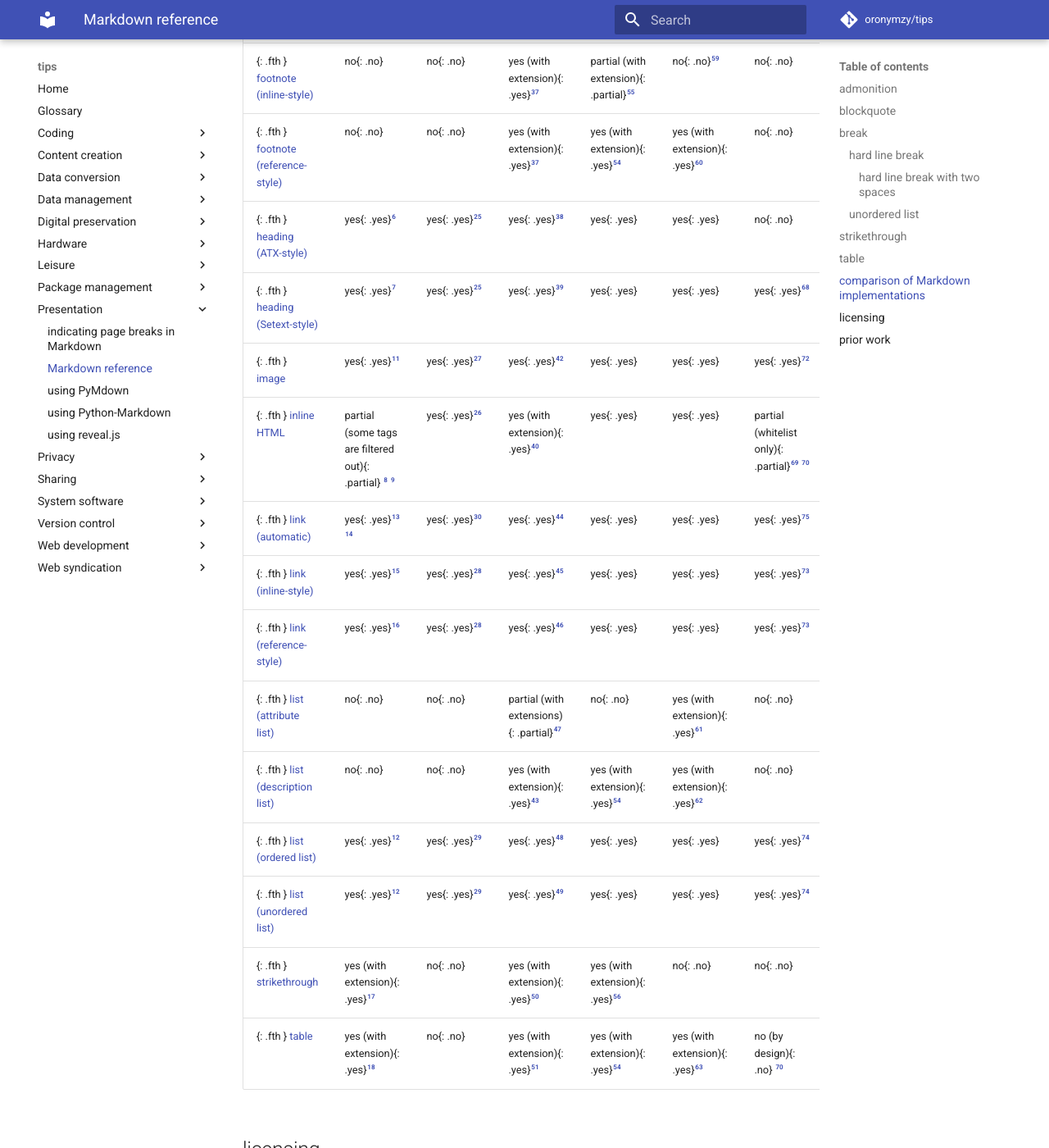
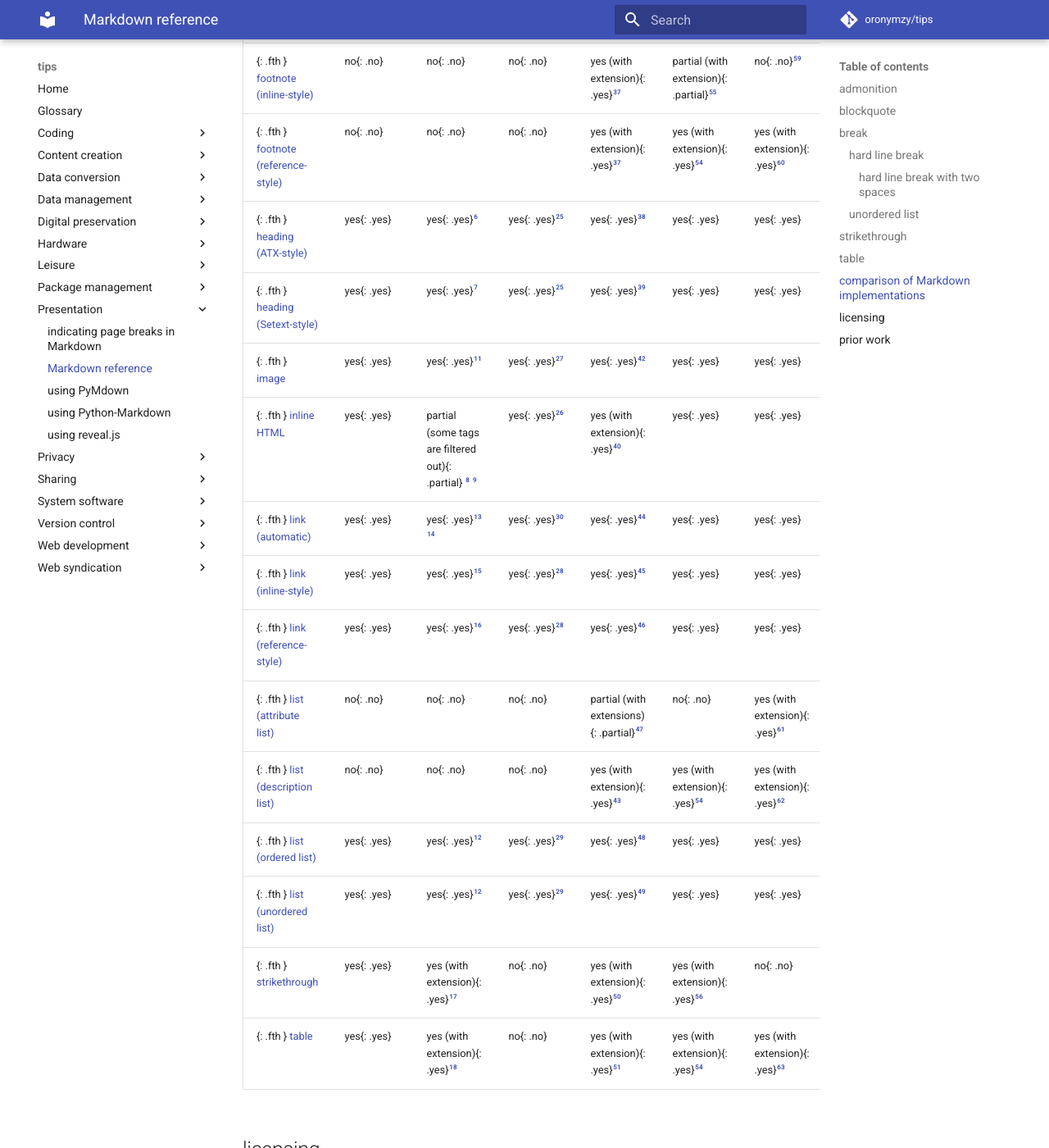
Before and after one commit to oronymzy/tips, an MkDocs documentation site: the page built from docs/Mdwnref.md, in a window 1280 px wide and 1400 px high, scrolled down 19071 px. Shown: the whole window at 82% size. Built offline with MkDocs 1.6.1 and Material for MkDocs 9.7.7, drawn with Linux system fonts in a browser that asks for light colours; comment, search, counter and statistics services are not loaded; some of the changed text lies outside the part shown.

```diff
--- a/docs/Mdwnref.md
+++ b/docs/Mdwnref.md
@@ -968,32 +968,32 @@ A table is equivalent to the [`<table>`](https://developer.mozilla.org/en-US/doc
 
 <!-- This table depends on CSS tweaks to display correctly. -->
 
-|                                                                                     | [GitHub Flavored Markdown]                                             | [John Gruber's Markdown] | [Pandoc's Markdown]                             | [PyMdown]                                      | [Python-Markdown]                      | [Stack Overflow Markdown]                                 |
-|:------------------------------------------------------------------------------------|:-----------------------------------------------------------------------|:-------------------------|:------------------------------------------------|:-----------------------------------------------|:---------------------------------------|:----------------------------------------------------------|
-|{: .fth } [admonition]                                                               | no{: .no}                                                              | no{: .no}                | no{: .no}                                       | no{: .no}                                      | yes (with extension){: .yes}[^pynadmo] | no{: .no}                                                 |
-|{: .fth } [blockquote]                                                               | yes{: .yes}[^gfmblkq]                                                  | yes{: .yes}[^jgmblkq]    | yes{: .yes}[^pdmblkq]                           | yes{: .yes}                                    | yes{: .yes}                            | yes{: .yes}[^somblq1] [^somblq2]                          |
-|{: .fth } [break]  [(hard line, with a backslash)][hard line break with a backslash] | yes{: .yes}[^gfmbhlk]                                                  | no{: .no}                | yes (with an extension){: .yes}[^pdmbhlk]       | no{: .no}                                      | no{: .no}                              | no{: .no}                                                 |
-|{: .fth } [break]  [(hard line, with two spaces)][hard line break with two spaces]   | yes{: .yes}[^gfmbhlk]                                                  | yes{: .yes} [^jgmbhls]   | yes{: .yes}[^pdmbhlk]                           | yes{: .yes}[^pymbhls]                          | yes{: .yes}                            | yes{: .yes}[^sombhls]                                     |
-|{: .fth } [break]  [(thematic)][thematic break]                                      | yes{: .yes}[^gfmtbrk]                                                  | yes{: .yes}[^jgmtbrk]    | yes{: .yes}[^pdmtbrk]                           | yes{: .yes}                                    | yes{: .yes}                            | yes{: .yes}[^somtbrk]                                     |
-|{: .fth } [code]  [(fenced block)][fenced block of code]                             | yes{: .yes}[^gfmfcdb]                                                  | no{: .no}                | yes (with extension){: .yes}[^pdmfcdb]          | yes (with extension){: .yes}[^pymexra]         | yes (with extension){: .yes}[^pyncodb] | no{: .no}                                                 |
-|{: .fth } [code]  [(indented block)][indented block of code]                         | yes{: .yes}[^gfmicdb]                                                  | yes{: .yes}[^jgmcodb]    | yes{: .yes}[^pdmicdb]                           | yes (with extension){: .yes}[^pymexra]         | yes{: .yes}                            | yes{: .yes}[^somicdb]                                     |
-|{: .fth } [code]  [(inline)][inline code]                                            | yes{: .yes}[^gfmcodi]                                                  | yes{: .yes}[^jgmcodi]    | yes{: .yes}[^pdmcodi]                           | yes{: .yes}                                    | yes{: .yes}                            | yes{: .yes}                                               |
-|{: .fth } [emphasis]                                                                 | yes{: .yes}[^gfmemph]                                                  | yes{: .yes}[^jgmemph]    | yes{: .yes}[^pdmemph]                           | yes{: .yes}                                    | yes{: .yes}                            | yes{: .yes}[^somemph]                                     |
-|{: .fth } [footnote]  [(inline-style)][inline-style footnote]                        | no{: .no}                                                              | no{: .no}                | yes (with extension){: .yes}[^pdmftnt]          | partial (with extension){: .partial}[^pymfnis] | no{: .no}[^pynfnis]                    | no{: .no}                                                 |
-|{: .fth } [footnote]  [(reference-style)][reference-style footnote]                  | no{: .no}                                                              | no{: .no}                | yes (with extension){: .yes}[^pdmftnt]          | yes (with extension){: .yes}[^pymexra]         | yes (with extension){: .yes}[^pynfnrs] | no{: .no}                                                 |
-|{: .fth } [heading]  [(ATX-style)][ATX-style heading]                                | yes{: .yes}[^gfmatxh]                                                  | yes{: .yes}[^jgmhdng]    | yes{: .yes}[^pdmatxh]                           | yes{: .yes}                                    | yes{: .yes}                            | no{: .no}                                                 |
-|{: .fth } [heading]  [(Setext-style)][Setext-style heading]                          | yes{: .yes}[^gfmstxh]                                                  | yes{: .yes}[^jgmhdng]    | yes{: .yes}[^pdmstxh]                           | yes{: .yes}                                    | yes{: .yes}                            | yes{: .yes}[^somstxh]                                     |
-|{: .fth } [image]                                                                    | yes{: .yes}[^gfmimag]                                                  | yes{: .yes}[^jgmimag]    | yes{: .yes}[^pdmimag]                           | yes{: .yes}                                    | yes{: .yes}                            | yes{: .yes}[^somimag]                                     |
-|{: .fth } [inline HTML]                                                              | partial (some tags are filtered out){: .partial} [^gfmhtm1] [^gfmhtm2] | yes{: .yes}[^jgmhtml]    | yes (with extension){: .yes}[^pdmhtml]          | yes{: .yes}                                    | yes{: .yes}                            | partial (whitelist only){: .partial}[^somhtm1] [^somhtm2] |
-|{: .fth } [link]  [(automatic)][automatic link]                                      | yes{: .yes}[^gfmlka1] [^gfmlka2]                                       | yes{: .yes}[^jgmlkao]    | yes{: .yes}[^pdmlkao]                           | yes{: .yes}                                    | yes{: .yes}                            | yes{: .yes}[^somlkao]                                     |
-|{: .fth } [link]  [(inline-style)][inline-style link]                                | yes{: .yes}[^gfmlkis]                                                  | yes{: .yes}[^jgmlink]    | yes{: .yes}[^pdmlkis]                           | yes{: .yes}                                    | yes{: .yes}                            | yes{: .yes}[^somlink]                                     |
-|{: .fth } [link]  [(reference-style)][reference-style link]                          | yes{: .yes}[^gfmlkrs]                                                  | yes{: .yes}[^jgmlink]    | yes{: .yes}[^pdmlkrs]                           | yes{: .yes}                                    | yes{: .yes}                            | yes{: .yes}[^somlink]                                     |
-|{: .fth } [list]  [(attribute list)][attribute list]                                 | no{: .no}                                                              | no{: .no}                | partial (with extensions){: .partial}[^pdmlatr] | no{: .no}                                      | yes (with extension){: .yes}[^pynlatr] | no{: .no}                                                 |
-|{: .fth } [list]  [(description list)][description list]                             | no{: .no}                                                              | no{: .no}                | yes (with extension){: .yes}[^pdmldsc]          | yes (with extension){: .yes}[^pymexra]         | yes (with extension){: .yes}[^pynldsc] | no{: .no}                                                 |
-|{: .fth } [list]  [(ordered list)][ordered list]                                     | yes{: .yes}[^gfmlist]                                                  | yes{: .yes}[^jgmlist]    | yes{: .yes}[^pdmlord]                           | yes{: .yes}                                    | yes{: .yes}                            | yes{: .yes}[^somlist]                                     |
-|{: .fth } [list]  [(unordered list)][unordered list]                                 | yes{: .yes}[^gfmlist]                                                  | yes{: .yes}[^jgmlist]    | yes{: .yes}[^pdmlurd]                           | yes{: .yes}                                    | yes{: .yes}                            | yes{: .yes}[^somlist]                                     |
-|{: .fth } [strikethrough]                                                            | yes (with extension){: .yes}[^gfmstrk]                                 | no{: .no}                | yes (with extension){: .yes}[^pdmstrk]          | yes (with extension){: .yes}[^pymtlde]         | no{: .no}                              | no{: .no}                                                 |
-|{: .fth } [table]                                                                    | yes (with extension){: .yes}[^gfmtabl]                                 | no{: .no}                | yes (with extension){: .yes}[^pdmtabl]          | yes (with extension){: .yes}[^pymexra]         | yes (with extension){: .yes}[^pyntabl] | no (by design){: .no} [^somhtm2]                          |
+|                                                                                     | [Beaker Browser Markdown] | [GitHub Flavored Markdown]                                             | [John Gruber's Markdown] | [Pandoc's Markdown]                             | [PyMdown]                                      | [Python-Markdown]                      | [Stack Overflow Markdown]                                 |
+|:------------------------------------------------------------------------------------|:--------------------------|:-----------------------------------------------------------------------|:-------------------------|:------------------------------------------------|:-----------------------------------------------|:---------------------------------------|:----------------------------------------------------------|
+|{: .fth } [admonition]                                                               | no{: .no}                 | no{: .no}                                                              | no{: .no}                | no{: .no}                                       | no{: .no}                                      | yes (with extension){: .yes}[^pynadmo] | no{: .no}                                                 |
+|{: .fth } [blockquote]                                                               | yes{: .yes}               | yes{: .yes}[^gfmblkq]                                                  | yes{: .yes}[^jgmblkq]    | yes{: .yes}[^pdmblkq]                           | yes{: .yes}                                    | yes{: .yes}                            | yes{: .yes}[^somblq1] [^somblq2]                          |
+|{: .fth } [break]  [(hard line, with a backslash)][hard line break with a backslash] | yes{: .yes}               | yes{: .yes}[^gfmbhlk]                                                  | no{: .no}                | yes (with an extension){: .yes}[^pdmbhlk]       | no{: .no}                                      | no{: .no}                              | no{: .no}                                                 |
+|{: .fth } [break]  [(hard line, with two spaces)][hard line break with two spaces]   | yes{: .yes}               | yes{: .yes}[^gfmbhlk]                                                  | yes{: .yes} [^jgmbhls]   | yes{: .yes}[^pdmbhlk]                           | yes{: .yes}[^pymbhls]                          | yes{: .yes}                            | yes{: .yes}[^sombhls]                                     |
+|{: .fth } [break]  [(thematic)][thematic break]                                      | yes{: .yes}               | yes{: .yes}[^gfmtbrk]                                                  | yes{: .yes}[^jgmtbrk]    | yes{: .yes}[^pdmtbrk]                           | yes{: .yes}                                    | yes{: .yes}                            | yes{: .yes}[^somtbrk]                                     |
+|{: .fth } [code]  [(fenced block)][fenced block of code]                             | yes{: .yes}               | yes{: .yes}[^gfmfcdb]                                                  | no{: .no}                | yes (with extension){: .yes}[^pdmfcdb]          | yes (with extension){: .yes}[^pymexra]         | yes (with extension){: .yes}[^pyncodb] | no{: .no}                                                 |
+|{: .fth } [code]  [(indented block)][indented block of code]                         | yes{: .yes}               | yes{: .yes}[^gfmicdb]                                                  | yes{: .yes}[^jgmcodb]    | yes{: .yes}[^pdmicdb]                           | yes (with extension){: .yes}[^pymexra]         | yes{: .yes}                            | yes{: .yes}[^somicdb]                                     |
+|{: .fth } [code]  [(inline)][inline code]                                            | yes{: .yes}               | yes{: .yes}[^gfmcodi]                                                  | yes{: .yes}[^jgmcodi]    | yes{: .yes}[^pdmcodi]                           | yes{: .yes}                                    | yes{: .yes}                            | yes{: .yes}                                               |
+|{: .fth } [emphasis]                                                                 | yes{: .yes}               | yes{: .yes}[^gfmemph]                                                  | yes{: .yes}[^jgmemph]    | yes{: .yes}[^pdmemph]                           | yes{: .yes}                                    | yes{: .yes}                            | yes{: .yes}[^somemph]                                     |
+|{: .fth } [footnote]  [(inline-style)][inline-style footnote]                        | no{: .no}                 | no{: .no}                                                              | no{: .no}                | yes (with extension){: .yes}[^pdmftnt]          | partial (with extension){: .partial}[^pymfnis] | no{: .no}[^pynfnis]                    | no{: .no}                                                 |
+|{: .fth } [footnote]  [(reference-style)][reference-style footnote]                  | no{: .no}                 | no{: .no}                                                              | no{: .no}                | yes (with extension){: .yes}[^pdmftnt]          | yes (with extension){: .yes}[^pymexra]         | yes (with extension){: .yes}[^pynfnrs] | no{: .no}                                                 |
+|{: .fth } [heading]  [(ATX-style)][ATX-style heading]                                | yes{: .yes}               | yes{: .yes}[^gfmatxh]                                                  | yes{: .yes}[^jgmhdng]    | yes{: .yes}[^pdmatxh]                           | yes{: .yes}                                    | yes{: .yes}                            | no{: .no}                                                 |
+|{: .fth } [heading]  [(Setext-style)][Setext-style heading]                          | yes{: .yes}               | yes{: .yes}[^gfmstxh]                                                  | yes{: .yes}[^jgmhdng]    | yes{: .yes}[^pdmstxh]                           | yes{: .yes}                                    | yes{: .yes}                            | yes{: .yes}[^somstxh]                                     |
+|{: .fth } [image]                                                                    | yes{: .yes}               | yes{: .yes}[^gfmimag]                                                  | yes{: .yes}[^jgmimag]    | yes{: .yes}[^pdmimag]                           | yes{: .yes}                                    | yes{: .yes}                            | yes{: .yes}[^somimag]                                     |
+|{: .fth } [inline HTML]                                                              | yes{: .yes}               | partial (some tags are filtered out){: .partial} [^gfmhtm1] [^gfmhtm2] | yes{: .yes}[^jgmhtml]    | yes (with extension){: .yes}[^pdmhtml]          | yes{: .yes}                                    | yes{: .yes}                            | partial (whitelist only){: .partial}[^somhtm1] [^somhtm2] |
+|{: .fth } [link]  [(automatic)][automatic link]                                      | yes{: .yes}               | yes{: .yes}[^gfmlka1] [^gfmlka2]                                       | yes{: .yes}[^jgmlkao]    | yes{: .yes}[^pdmlkao]                           | yes{: .yes}                                    | yes{: .yes}                            | yes{: .yes}[^somlkao]                                     |
+|{: .fth } [link]  [(inline-style)][inline-style link]                                | yes{: .yes}               | yes{: .yes}[^gfmlkis]                                                  | yes{: .yes}[^jgmlink]    | yes{: .yes}[^pdmlkis]                           | yes{: .yes}                                    | yes{: .yes}                            | yes{: .yes}[^somlink]                                     |
+|{: .fth } [link]  [(reference-style)][reference-style link]                          | yes{: .yes}               | yes{: .yes}[^gfmlkrs]                                                  | yes{: .yes}[^jgmlink]    | yes{: .yes}[^pdmlkrs]                           | yes{: .yes}                                    | yes{: .yes}                            | yes{: .yes}[^somlink]                                     |
+|{: .fth } [list]  [(attribute list)][attribute list]                                 | no{: .no}                 | no{: .no}                                                              | no{: .no}                | partial (with extensions){: .partial}[^pdmlatr] | no{: .no}                                      | yes (with extension){: .yes}[^pynlatr] | no{: .no}                                                 |
+|{: .fth } [list]  [(description list)][description list]                             | no{: .no}                 | no{: .no}                                                              | no{: .no}                | yes (with extension){: .yes}[^pdmldsc]          | yes (with extension){: .yes}[^pymexra]         | yes (with extension){: .yes}[^pynldsc] | no{: .no}                                                 |
+|{: .fth } [list]  [(ordered list)][ordered list]                                     | yes{: .yes}               | yes{: .yes}[^gfmlist]                                                  | yes{: .yes}[^jgmlist]    | yes{: .yes}[^pdmlord]                           | yes{: .yes}                                    | yes{: .yes}                            | yes{: .yes}[^somlist]                                     |
+|{: .fth } [list]  [(unordered list)][unordered list]                                 | yes{: .yes}               | yes{: .yes}[^gfmlist]                                                  | yes{: .yes}[^jgmlist]    | yes{: .yes}[^pdmlurd]                           | yes{: .yes}                                    | yes{: .yes}                            | yes{: .yes}[^somlist]                                     |
+|{: .fth } [strikethrough]                                                            | yes{: .yes}               | yes (with extension){: .yes}[^gfmstrk]                                 | no{: .no}                | yes (with extension){: .yes}[^pdmstrk]          | yes (with extension){: .yes}[^pymtlde]         | no{: .no}                              | no{: .no}                                                 |
+|{: .fth } [table]                                                                    | yes{: .yes}               | yes (with extension){: .yes}[^gfmtabl]                                 | no{: .no}                | yes (with extension){: .yes}[^pdmtabl]          | yes (with extension){: .yes}[^pymexra]         | yes (with extension){: .yes}[^pyntabl] | no (by design){: .no} [^somhtm2]                          |
 
 [admonition]: #admonition
 [attribute list]: #alist
```
Also changed, not shown: other parts of docs/Mdwnref.md (+1 -0 lines).
